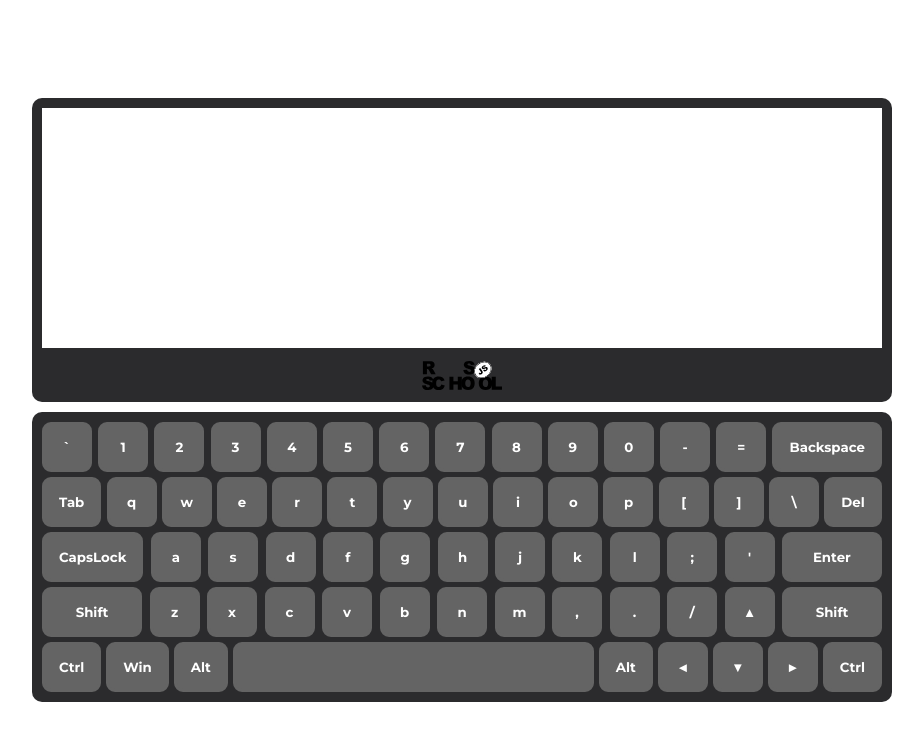
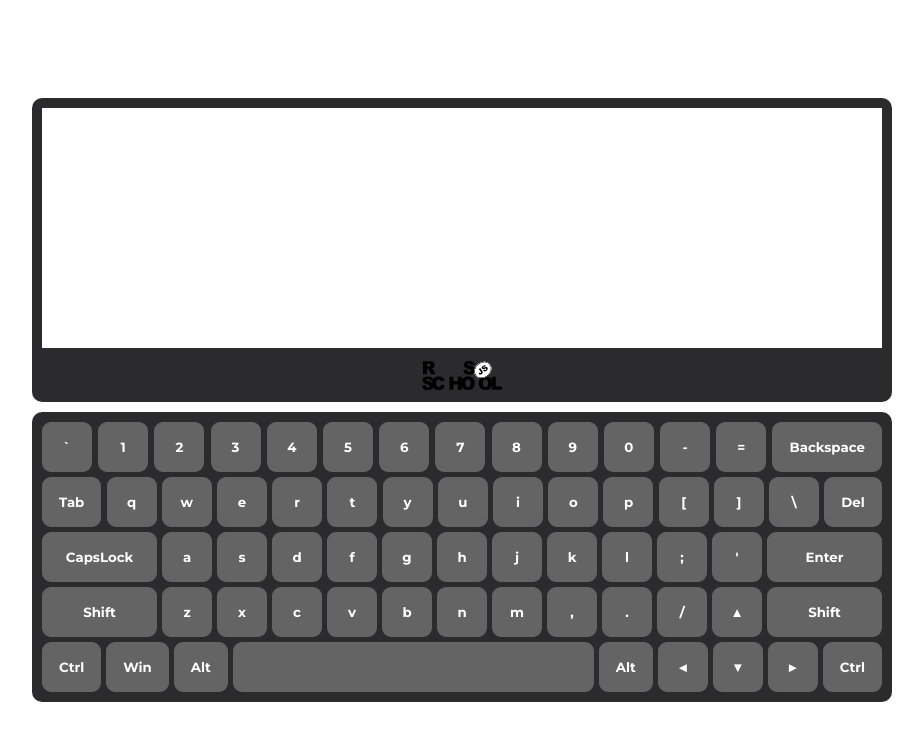
Before and after one commit to svk-man/virtual-keyboard, a plain HTML site: page virtual-keyboard/index.html in a window 1280 px wide. Shown: the whole page, without its empty margins (178-1101 px from the left). Drawn offline with Linux system fonts and the light colour scheme.

Commit message:
fix: increase max-width for large keys

```diff
--- a/virtual-keyboard/index.css
+++ b/virtual-keyboard/index.css
@@ -76,7 +76,7 @@ body {
 }
 
 .keyboard__key--large {
-  min-width: 100px;
+  min-width: 115px;
 }
 
 .keyboard__key--space {
```
